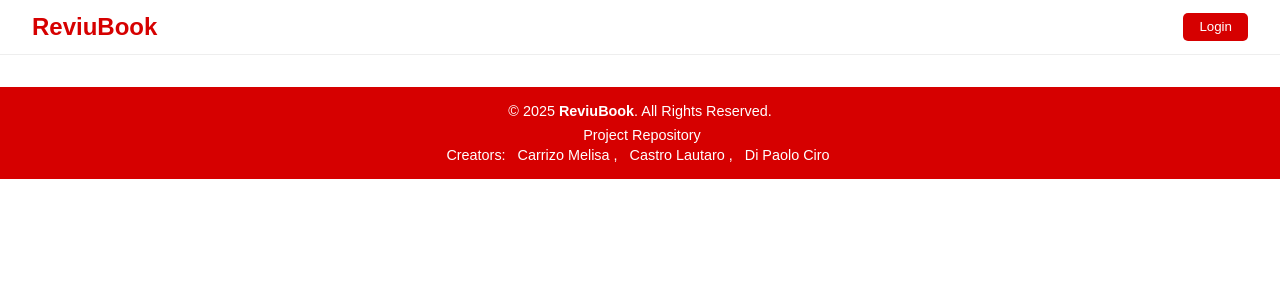
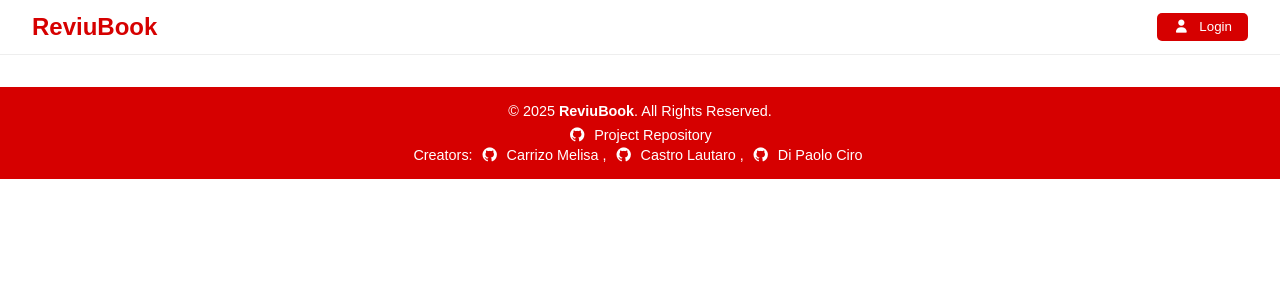
Before and after one commit to Melisa-Carrizo/ReviuBook, an Angular app: page / in a window 1280 px wide. Shown: the top 300 px of the page. Built offline with nearby package versions, Linux system fonts and the light colour scheme.

Commit message:
Agregando iconos de font awesome

```diff
--- a/angular.json
+++ b/angular.json
@@ -50,7 +50,8 @@
               }
             ],
             "styles": [
-              "src/styles.css"
+              "src/styles.css",
+              "node_modules/@fortawesome/fontawesome-free/css/all.min.css"
             ]
           },
           "configurations": {
@@ -107,8 +108,7 @@
               }
             ],
             "styles": [
-              "src/styles.css",
-              "node_modules/@fortawesome/fontawesome-free/css/all.min.css"
+              "src/styles.css"
             ]
           }
         }
--- a/src/app/shared/components/footer/footer/footer.html
+++ b/src/app/shared/components/footer/footer/footer.html
@@ -4,13 +4,13 @@
 
     <div class="footer-links">
       <a href="https://github.com/Melisa-Carrizo/ReviuBook" target="_blank">
-        <i class="fa fa-github"></i> Project Repository
+        <i class="fa-brands fa-github"></i> Project Repository
       </a>
       <span class="creators">
         Creators:
-        <a href="https://github.com/Melisa-Carrizo" target="_blank"><i class="fa fa-github"></i> Carrizo Melisa</a>,
-        <a href="https://github.com/CastroLautaro1" target="_blank"><i class="fa fa-github"></i> Castro Lautaro</a>,
-        <a href="https://github.com/CiroDiPaolo" target="_blank"><i class="fa fa-github"></i> Di Paolo Ciro</a>
+        <a href="https://github.com/Melisa-Carrizo" target="_blank"><i class="fa-brands fa-github"></i> Carrizo Melisa</a>,
+        <a href="https://github.com/CastroLautaro1" target="_blank"><i class="fa-brands fa-github"></i> Castro Lautaro</a>,
+        <a href="https://github.com/CiroDiPaolo" target="_blank"><i class="fa-brands fa-github"></i> Di Paolo Ciro</a>
       </span>
     </div>
   </div>
--- a/src/app/shared/components/navbar/navbar/navbar.html
+++ b/src/app/shared/components/navbar/navbar/navbar.html
@@ -6,7 +6,7 @@
     <!-- Aca de podria usar un defer o condicional
      para renderizar el boton segun si esta logueado o no-->
     <button class="login-btn" routerLink="/login">
-      Login
+      <i class="fas fa-user"></i> Login
     </button>
   </div>
 </nav>
--- a/src/index.html
+++ b/src/index.html
@@ -6,6 +6,7 @@
   <base href="/">
   <meta name="viewport" content="width=device-width, initial-scale=1">
   <link rel="icon" type="image/x-icon" href="favicon.ico">
+
 </head>
 <body>
   <app-root></app-root>
```
